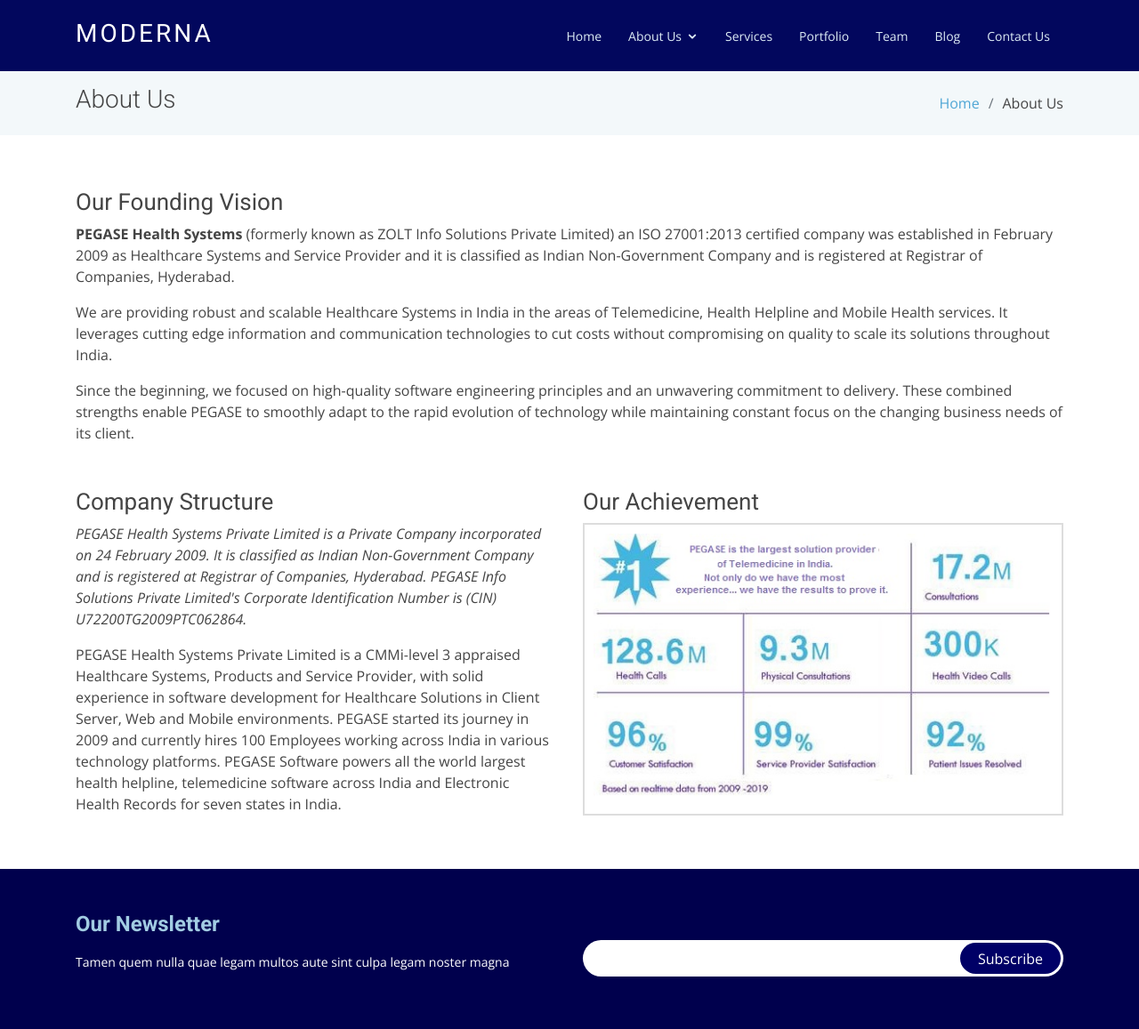
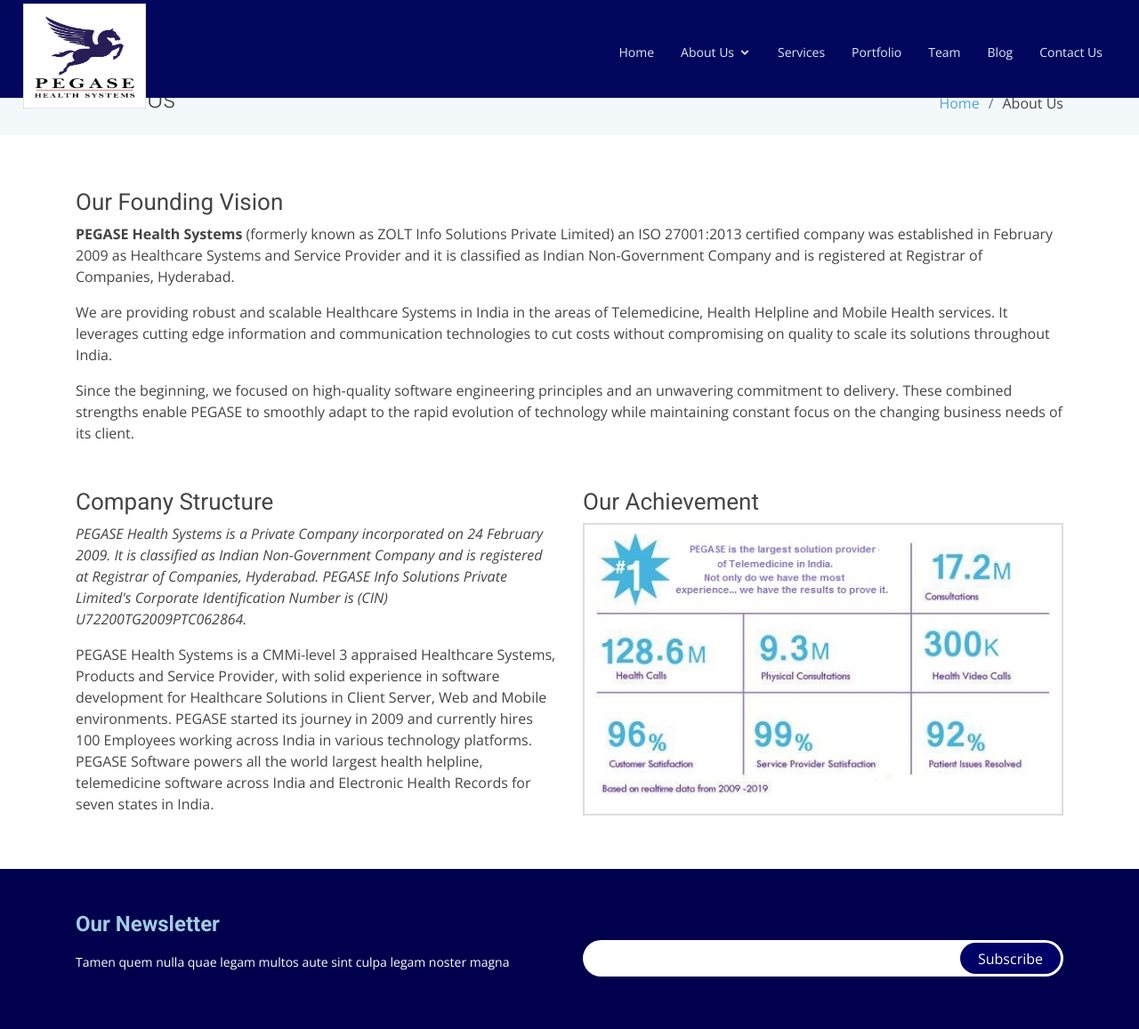
Before and after one commit to manozkumarj/Templates-Mine, a PHP site: page /about.php in a window 1280 px wide. Shown: the top 1157 px of the page at 89% size. Run offline with PHP 8.4, Linux system fonts and the light colour scheme.

Commit message:
Changed the height of Navbar as requested --> Pegase

```diff
--- a/Pegase/about.php
+++ b/Pegase/about.php
@@ -77,9 +77,9 @@
           <div class="col-lg-6">
             <h3>Company Structure</h3>
             <p class="font-italic">
-            PEGASE Health Systems Private Limited is a Private Company incorporated on 24 February 2009. It is classified as Indian Non-Government Company and is registered at Registrar of Companies, Hyderabad. PEGASE Info Solutions Private Limited's Corporate Identification Number is (CIN) U72200TG2009PTC062864.
+            PEGASE Health Systems is a Private Company incorporated on 24 February 2009. It is classified as Indian Non-Government Company and is registered at Registrar of Companies, Hyderabad. PEGASE Info Solutions Private Limited's Corporate Identification Number is (CIN) U72200TG2009PTC062864.
             </p>
-            <p>PEGASE Health Systems Private Limited is a CMMi-level 3 appraised Healthcare Systems, Products and Service Provider, with solid experience in software development for Healthcare Solutions in Client Server, Web and Mobile environments. PEGASE started its journey in 2009 and currently hires 100 Employees working across India in various technology platforms. PEGASE Software powers all the world largest health helpline, telemedicine software across India and Electronic Health Records for seven states in India.
+            <p>PEGASE Health Systems is a CMMi-level 3 appraised Healthcare Systems, Products and Service Provider, with solid experience in software development for Healthcare Solutions in Client Server, Web and Mobile environments. PEGASE started its journey in 2009 and currently hires 100 Employees working across India in various technology platforms. PEGASE Software powers all the world largest health helpline, telemedicine software across India and Electronic Health Records for seven states in India.
             </p>
           </div>
           <div class="col-lg-6 pt-4 pt-lg-0">
--- a/Pegase/common/header.php
+++ b/Pegase/common/header.php
@@ -1,15 +1,20 @@
 
   <!-- ======= Header ======= -->
-  <header id="header" class="fixed-top <?php if($page == 'home'): ?> header-transparent <?php endif; ?>">
-    <div class="container">
+  <header id="header" class="fixed-top <?php if($page == 'home'): ?> header-transparent <?php endif; ?>" style="height: 110px;">
+    <div class="container" style="max-width: 1258px !important;">
 
       <div class="logo float-left">
-        <h1 class="text-light"><a href="."><span>Moderna</span></a></h1>
+        <h1 class="text-light">
+        <a href=".">
+        <span>
+        <img src="assets/img/logo.jpg" alt="" style="max-height: 118px; margin-top: -20px; width: 138px;">
+        </span>
+        </a></h1>
         <!-- Uncomment below if you prefer to use an image logo -->
         <!-- <a href="index.html"><img src="assets/img/logo.png" alt="" class="img-fluid"></a>-->
       </div>
 
-      <nav class="nav-menu float-right d-none d-lg-block">
+      <nav class="nav-menu float-right d-none d-lg-block" style="margin-top: 18px;">
         <ul>
           <li <?php if($page == 'home'): ?> class="active" <?php endif; ?> >
 		  <a href=".">Home</a></li>
--- a/Pegase/index.php
+++ b/Pegase/index.php
@@ -50,7 +50,7 @@
       <!-- Slide 1 -->
       <div class="carousel-item active">
         <div class="carousel-container">
-          <h2 class="animated fadeInDown">Welcome to <span>Moderna</span></h2>
+          <h2 class="animated fadeInDown">Welcome to <span>Pegase</span></h2>
           <p class="animated fadeInUp">Ut velit est quam dolor ad a aliquid qui aliquid. Sequi ea ut et est quaerat sequi nihil ut aliquam. Occaecati alias dolorem mollitia ut. Similique ea voluptatem. Esse doloremque accusamus repellendus deleniti vel. Minus et tempore modi architecto.</p>
           <a href="" class="btn-get-started animated fadeInUp">Read More</a>
         </div>
```
Also changed, not shown: Pegase/assets/img/logo.jpg (added).
